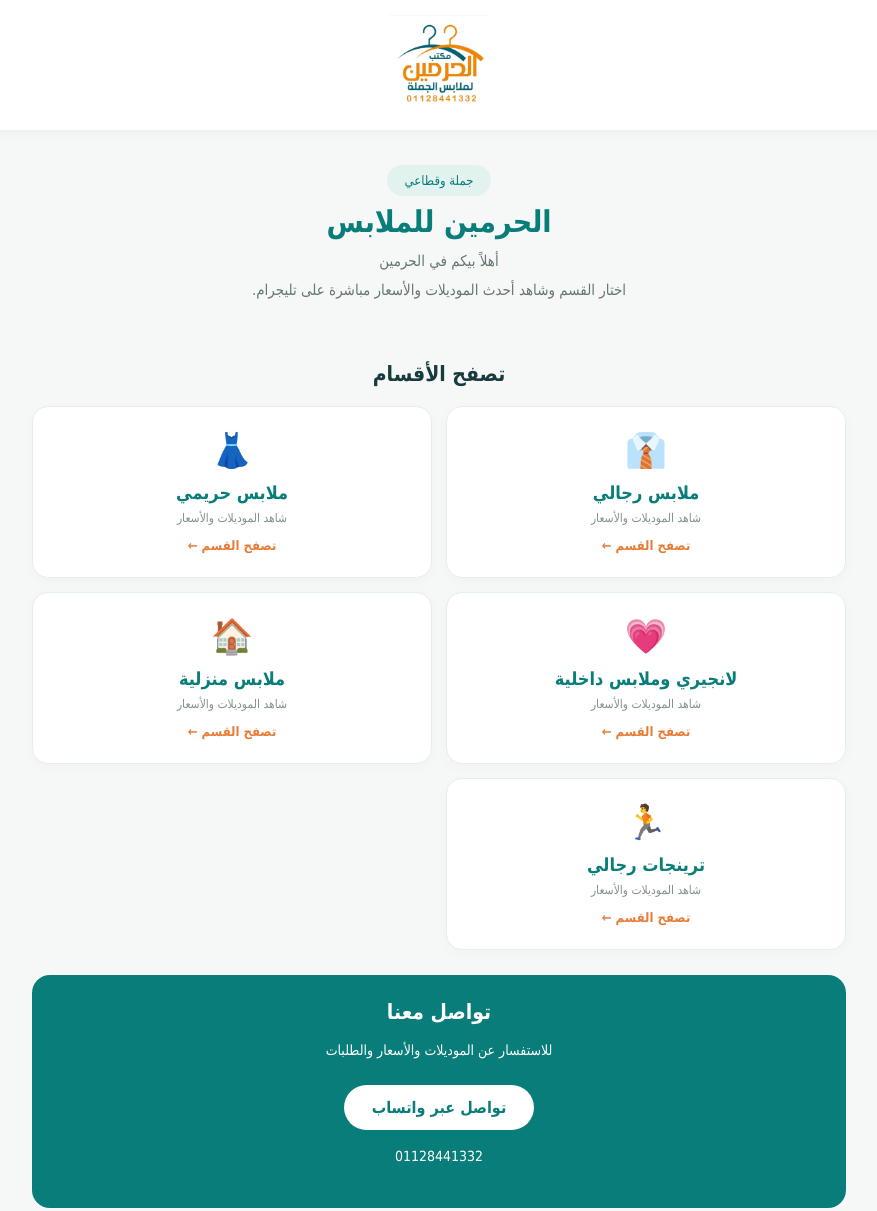
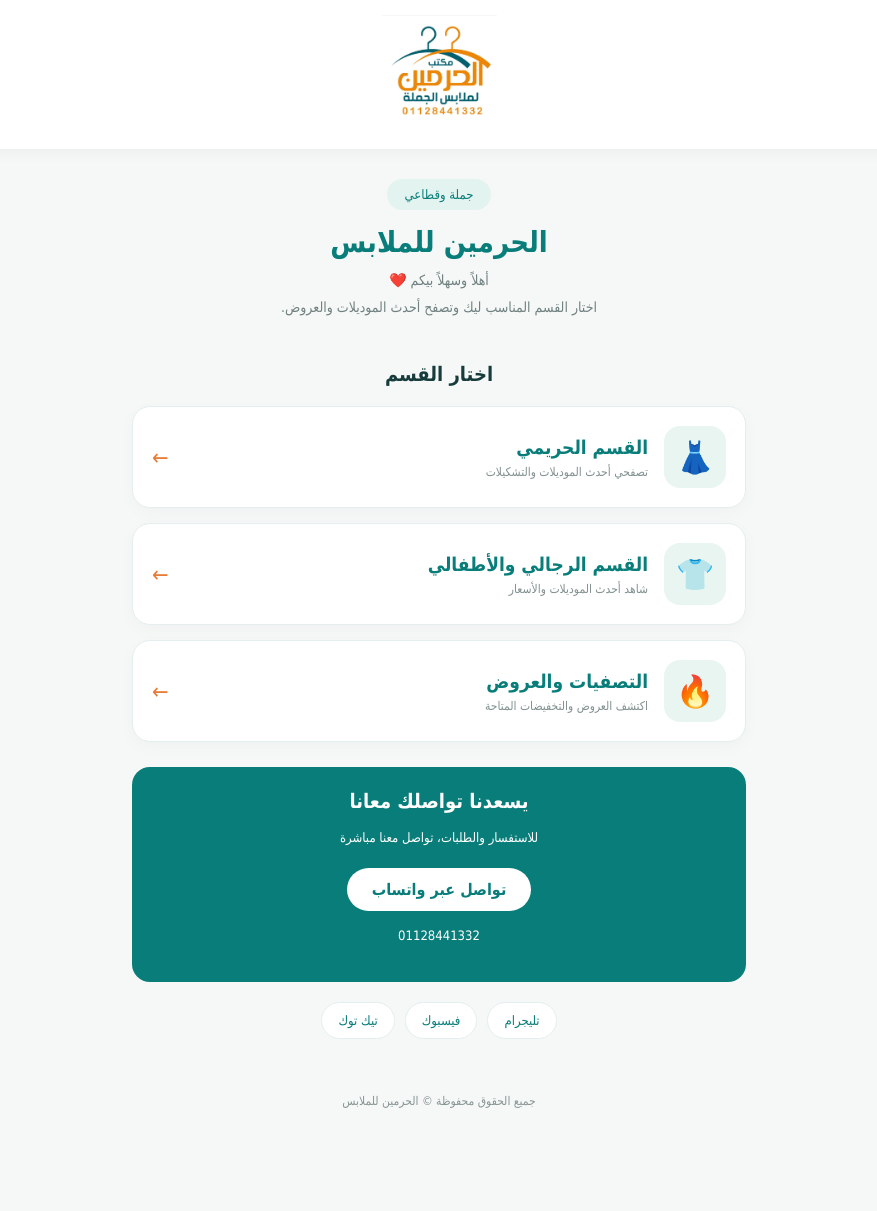
Before and after one commit to 5j4msvrsgw-bit/alharamain-clothing, a plain HTML site: page index.html in a window 1280 px wide. Shown: the top 1211 px of the page, without its empty margins (201-1078 px from the left). After the commit the page ends 1130 px from the top, so only its background shows below. Drawn offline with Linux system fonts and the light colour scheme.

Commit message:
Update index.html

```diff
--- a/index.html
+++ b/index.html
@@ -3,145 +3,150 @@
 <html lang="ar" dir="rtl">
 <head>
 <meta charset="UTF-8">
-<meta name="viewport" content="width=device-width, initial-scale=1.0">
-<title>الحرمين | للأزياء والملابس</title>
-<meta name="description" content="الحرمين للملابس - جملة وقطاعي. تصفح الأقسام والموديلات وتواصل معنا عبر تليجرام.">
+<meta name="viewport" content="width=device-width, initial-scale=1">
+<title>الحرمين للملابس | جملة وقطاعي</title>
+<meta name="description" content="الحرمين للملابس - اختار القسم وتصفح أحدث الموديلات والعروض على تليجرام.">
+
 <style>
 *{box-sizing:border-box}
 body{
  margin:0;
  font-family:Tahoma,Arial,sans-serif;
- background:#f6f8f8;
+ background:#f5f8f7;
  color:#183b3b;
 }
-a{text-decoration:none;color:inherit}
+a{text-decoration:none}
 header{
  background:#fff;
- padding:15px 20px;
- display:flex;
- align-items:center;
- justify-content:center;
- box-shadow:0 2px 12px #0000000c;
+ text-align:center;
+ padding:15px;
+ box-shadow:0 3px 15px #0000000b;
 }
 .logo{
- width:100px;height:100px;
+ width:115px;
+ height:115px;
  object-fit:contain;
 }
 .hero{
  text-align:center;
- padding:35px 20px 25px;
-}
-.hero h1{
- font-size:30px;
- margin:8px 0;
- color:#087d79;
-}
-.hero p{
- color:#667575;
- line-height:1.9;
- font-size:15px;
- margin:8px auto;
+ padding:30px 18px 22px;
 }
 .tag{
  display:inline-block;
- background:#e2f3ef;
+ background:#e3f3ef;
  color:#087d79;
  padding:8px 18px;
  border-radius:30px;
  font-size:13px;
 }
+h1{
+ color:#087d79;
+ font-size:29px;
+ margin:15px 0 8px;
+}
+.hero p{
+ color:#718080;
+ line-height:1.9;
+ font-size:14px;
+ margin:0;
+}
 .container{
- max-width:850px;
+ width:100%;
+ max-width:650px;
+ padding:10px 18px 30px;
  margin:auto;
- padding:10px 18px 35px;
 }
-.section-title{
+.title{
  text-align:center;
- font-size:21px;
- margin:15px 0 20px;
+ font-size:20px;
+ margin:10px 0 20px;
 }
 .sections{
- display:grid;
- grid-template-columns:repeat(2,1fr);
- gap:14px;
+ display:flex;
+ flex-direction:column;
+ gap:15px;
 }
 .section{
  background:#fff;
  border:1px solid #e5eeee;
+ border-radius:18px;
+ padding:19px;
+ display:flex;
+ align-items:center;
+ gap:16px;
+ box-shadow:0 5px 18px #00000007;
+ transition:.2s;
+}
+.section:active{transform:scale(.98)}
+.symbol{
+ width:62px;
+ height:62px;
+ flex-shrink:0;
  border-radius:16px;
- padding:23px 12px;
- text-align:center;
- transition:.2s;
- box-shadow:0 4px 15px #00000006;
+ background:#e8f5f1;
+ display:flex;
+ align-items:center;
+ justify-content:center;
+ font-size:31px;
 }
-.section:active{transform:scale(.97)}
-.symbol{
- font-size:34px;
- margin-bottom:12px;
+.info{flex:1}
+.info h2{
+ font-size:19px;
+ color:#087d79;
+ margin:0 0 7px;
 }
-.section h3{
- margin:0 0 8px;
- font-size:18px;
- color:#087d79;
-}
-.section p{
+.info p{
+ color:#829090;
+ font-size:12px;
  margin:0;
- color:#849191;
- font-size:12px;
 }
 .arrow{
- display:inline-block;
- margin-top:13px;
  color:#e77c36;
- font-size:13px;
- font-weight:bold;
+ font-size:22px;
 }
 .contact{
+ margin-top:25px;
+ padding:22px 15px;
+ border-radius:18px;
  background:#087d79;
  color:white;
- border-radius:18px;
  text-align:center;
- padding:25px 15px;
- margin-top:25px;
 }
-.contact h2{margin:0 0 10px;font-size:21px}
-.contact p{font-size:14px;line-height:1.8}
-.main-button{
+.contact h2{margin:0 0 9px;font-size:20px}
+.contact p{font-size:13px;line-height:1.8}
+.whatsapp{
  display:inline-block;
  background:#fff;
  color:#087d79;
- padding:13px 28px;
+ padding:12px 25px;
  border-radius:30px;
  font-weight:bold;
- margin-top:8px;
+ margin-top:5px;
 }
 .social{
  display:flex;
  justify-content:center;
+ gap:10px;
  flex-wrap:wrap;
- gap:10px;
- margin:22px 0;
+ margin:20px 0;
 }
 .social a{
  background:#fff;
- border:1px solid #e4eeee;
- padding:11px 16px;
+ border:1px solid #e5eeee;
  border-radius:25px;
+ padding:10px 16px;
+ color:#087d79;
  font-size:13px;
 }
 footer{
  text-align:center;
- padding:20px;
- color:#879292;
+ color:#899595;
  font-size:12px;
-}
-@media(max-width:380px){
- .hero h1{font-size:25px}
- .section{padding:20px 8px}
- .section h3{font-size:16px}
+ padding:5px 15px 22px;
 }
 </style>
 </head>
+
 <body>
 
 <header>
@@ -152,57 +157,50 @@ footer{
  <span class="tag">جملة وقطاعي</span>
  <h1>الحرمين للملابس</h1>
  <p>
- أهلاً بيكم في الحرمين<br>
- اختار القسم وشاهد أحدث الموديلات والأسعار مباشرة على تليجرام.
+ أهلاً وسهلاً بيكم ❤️<br>
+ اختار القسم المناسب ليك وتصفح أحدث الموديلات والعروض.
  </p>
 </section>
 
 <main class="container">
- <h2 class="section-title">تصفح الأقسام</h2>
+
+ <h2 class="title">اختار القسم</h2>
 
  <div class="sections">
 
-  <a class="section" href="https://t.me/+jMdrRhoEv6c0YzE0" target="_blank">
-   <div class="symbol">👔</div>
-   <h3>ملابس رجالي</h3>
-   <p>شاهد الموديلات والأسعار</p>
-   <span class="arrow">تصفح القسم ←</span>
+  <a class="section" href="https://t.me/+jMdrRhoEv6c0YzE0" target="_blank" rel="noopener">
+   <div class="symbol">👗</div>
+   <div class="info">
+    <h2>القسم الحريمي</h2>
+    <p>تصفحي أحدث الموديلات والتشكيلات</p>
+   </div>
+   <span class="arrow">←</span>
   </a>
 
-  <a class="section" href="https://t.me/+jMdrRhoEv6c0YzE0" target="_blank">
-   <div class="symbol">👗</div>
-   <h3>ملابس حريمي</h3>
-   <p>شاهد الموديلات والأسعار</p>
-   <span class="arrow">تصفح القسم ←</span>
+  <a class="section" href="https://t.me/merokard" target="_blank" rel="noopener">
+   <div class="symbol">👕</div>
+   <div class="info">
+    <h2>القسم الرجالي والأطفالي</h2>
+    <p>شاهد أحدث الموديلات والأسعار</p>
+   </div>
+   <span class="arrow">←</span>
   </a>
 
-  <a class="section" href="https://t.me/+jMdrRhoEv6c0YzE0" target="_blank">
-   <div class="symbol">💗</div>
-   <h3>لانجيري وملابس داخلية</h3>
-   <p>شاهد الموديلات والأسعار</p>
-   <span class="arrow">تصفح القسم ←</span>
-  </a>
-
-  <a class="section" href="https://t.me/+jMdrRhoEv6c0YzE0" target="_blank">
-   <div class="symbol">🏠</div>
-   <h3>ملابس منزلية</h3>
-   <p>شاهد الموديلات والأسعار</p>
-   <span class="arrow">تصفح القسم ←</span>
-  </a>
-
-  <a class="section" href="https://t.me/+jMdrRhoEv6c0YzE0" target="_blank">
-   <div class="symbol">🏃</div>
-   <h3>ترينجات رجالي</h3>
-   <p>شاهد الموديلات والأسعار</p>
-   <span class="arrow">تصفح القسم ←</span>
+  <a class="section" href="https://t.me/Gardellharmenseefy" target="_blank" rel="noopener">
+   <div class="symbol">🔥</div>
+   <div class="info">
+    <h2>التصفيات والعروض</h2>
+    <p>اكتشف العروض والتخفيضات المتاحة</p>
+   </div>
+   <span class="arrow">←</span>
   </a>
 
  </div>
 
  <section class="contact">
-  <h2>تواصل معنا</h2>
-  <p>للاستفسار عن الموديلات والأسعار والطلبات</p>
-  <a class="main-button" href="https://wa.me/201128441332" target="_blank">
+  <h2>يسعدنا تواصلك معانا</h2>
+  <p>للاستفسار والطلبات، تواصل معنا مباشرة</p>
+  <a class="whatsapp" href="https://wa.me/201128441332" target="_blank">
    تواصل عبر واتساب
   </a>
   <p>01128441332</p>
@@ -213,6 +211,7 @@ footer{
   <a href="https://www.facebook.com/Marwanalkurdose" target="_blank">فيسبوك</a>
   <a href="https://www.tiktok.com/@marwan302" target="_blank">تيك توك</a>
  </div>
+
 </main>
 
 <footer>
```
